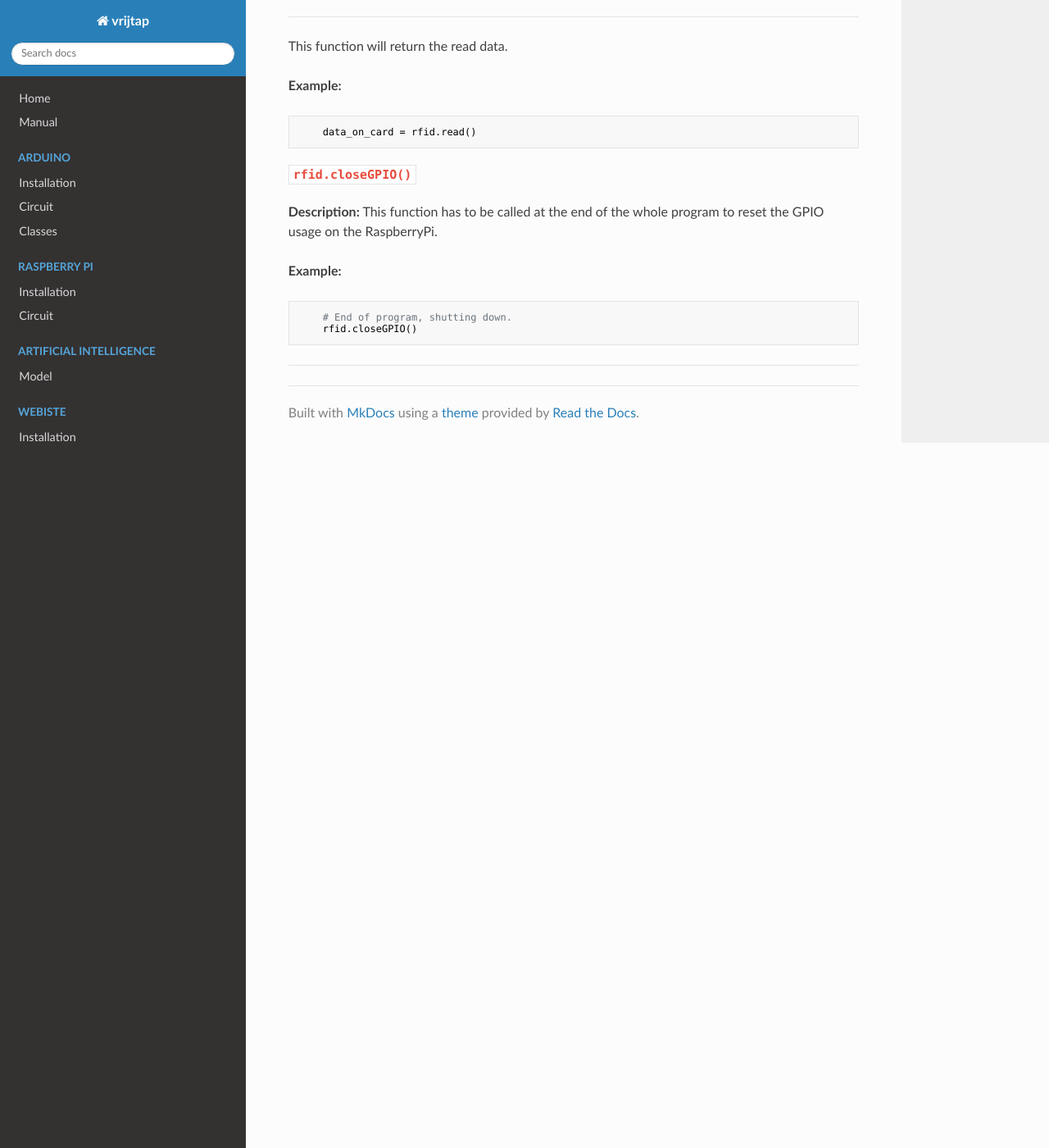
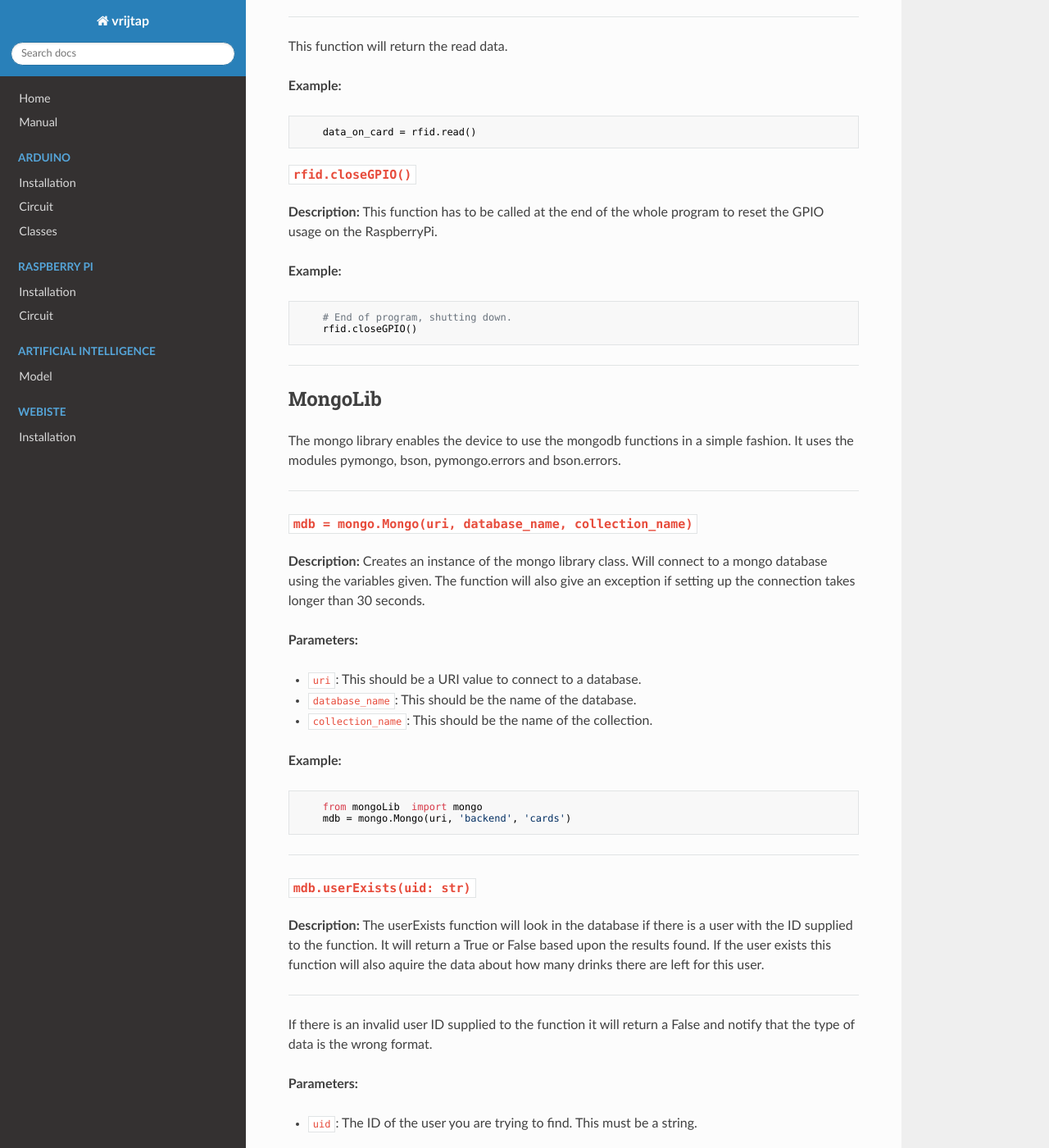
Before and after one commit to vrijtap/documentation, an MkDocs documentation site: the page built from docs/raspberry-pi/classes.md, in a window 1280 px wide and 1400 px high, scrolled down 4316 px. Shown: the whole window at 82% size. Built offline with MkDocs 1.6.1, drawn with Linux system fonts in a browser that asks for light colours; nearby versions of some CDN libraries; a script that is not in the unit is left out; some of the changed text lies outside the part shown.

Commit message:
Added mongo library documentation

````diff
--- a/docs/raspberry-pi/classes.md
+++ b/docs/raspberry-pi/classes.md
@@ -205,3 +205,74 @@ This function has to be called at the end of the whole program to reset the GPIO
     rfid.closeGPIO()
 ```
 ---
+
+
+## MongoLib
+
+The mongo library enables the device to use the mongodb functions in a simple fashion. It uses the modules pymongo, bson, pymongo.errors and bson.errors.
+
+---
+
+### `mdb = mongo.Mongo(uri, database_name, collection_name)`
+
+**Description:**
+Creates an instance of the mongo library class. Will connect to a mongo database using the variables given.
+The function will also give an exception if setting up the connection takes longer than 30 seconds.
+
+**Parameters:**
+
+- `uri`: This should be a URI value to connect to a database.
+- `database_name`: This should be the name of the database.
+- `collection_name`: This should be the name of the collection.
+
+**Example:**
+
+```py
+    from mongoLib  import mongo
+    mdb = mongo.Mongo(uri, 'backend', 'cards')
+```
+---
+
+### `mdb.userExists(uid: str)`
+
+**Description:**
+The userExists function will look in the database if there is a user with the ID supplied to the function. It will return a True or False based upon the results found. If the user exists this function will also aquire the data about how many drinks there are left for this user.
+
+---
+If there is an invalid user ID supplied to the function it will return a False and notify that the type of data is the wrong format.
+
+**Parameters:**
+
+- `uid`: The ID of the user you are trying to find. This must be a string.
+
+**Example:**
+
+```py
+    if mdb.userExists(uid) == True:
+        # Do something
+```
+### `mdb.decreaseBeer()`
+
+**Description:**
+This function will check if the user still has their "beers" value in the positives. If not, there wont be a reduction in this value on the database. If there is a positive balance, there will be an increase of -1 to the database value "beers".
+---
+This  function will return False if a wrong uid is given to the mdb.userExists(uid) function.
+
+**Example:**
+
+```py
+    mdb.decreaseBeer()
+```
+
+### `mdb.closeConnection()`
+
+**Description:**
+This function will close the database connection.
+
+**Example:**
+
+```py
+    # End of program, shutting down.
+    mdb.closeConnection()
+```
+---
````
